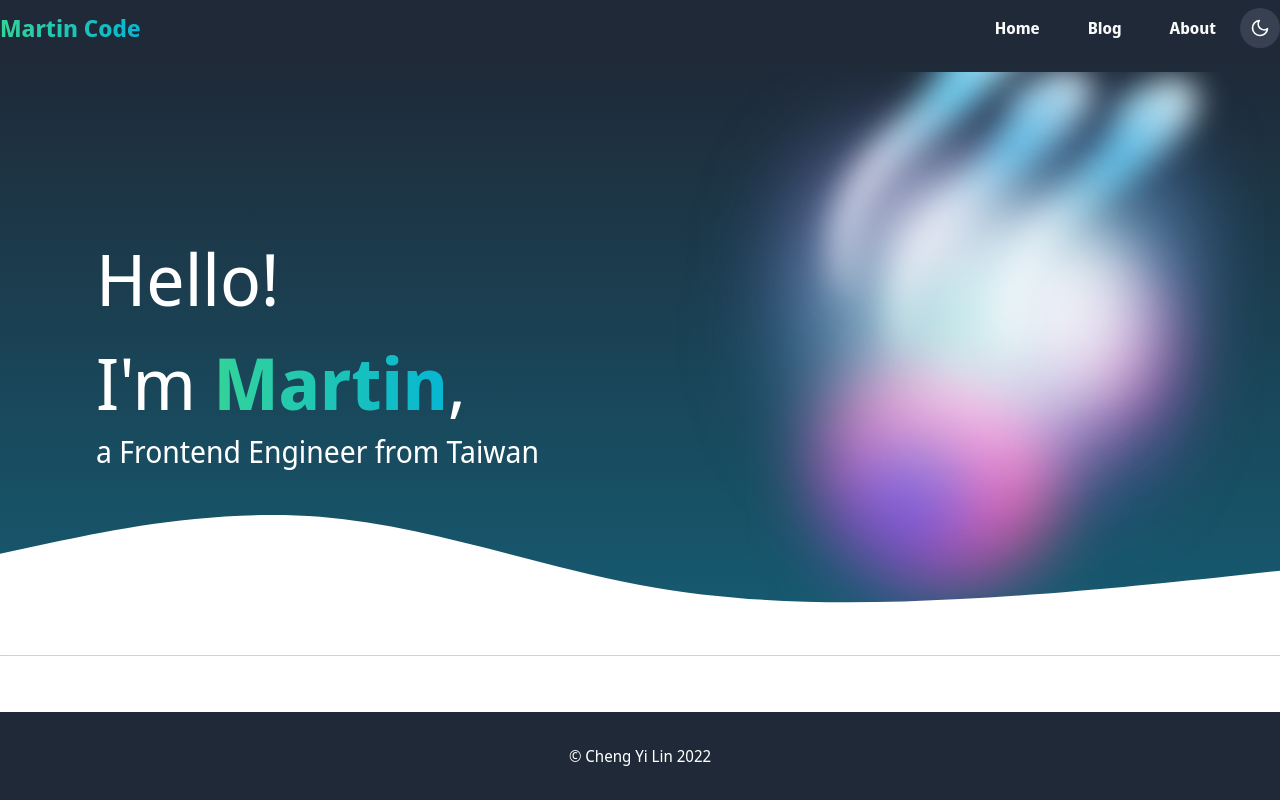
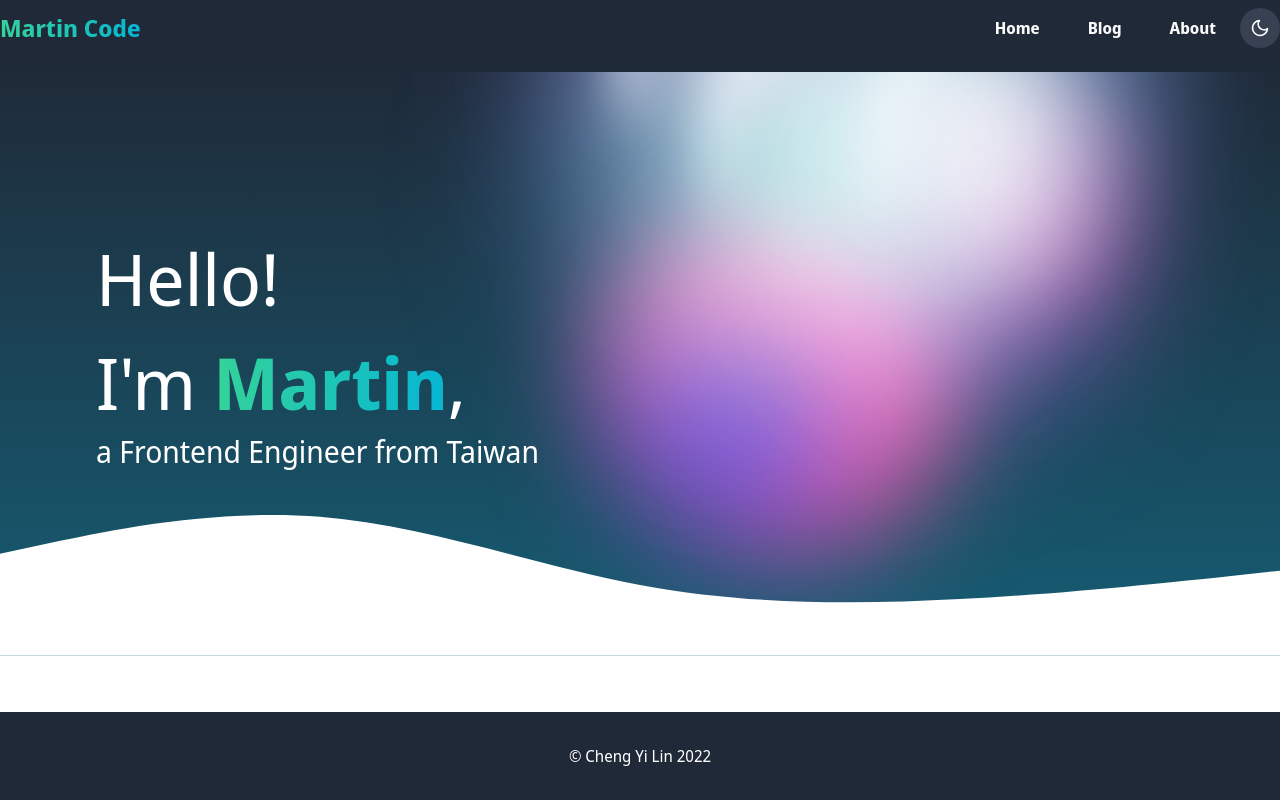
Before and after one commit to ChengYiLin/MTCode, a Next.js app: page / in a window 1280 px wide. Built offline with nearby package versions, Linux system fonts and the light colour scheme.

Commit message:
feat: Set `select-none` to whole project

```diff
--- a/src/components/layout/Layout.tsx
+++ b/src/components/layout/Layout.tsx
@@ -8,7 +8,7 @@ interface ILayout {
 
 const Layout: FC<ILayout> = ({ children }) => {
     return (
-        <div className="relative flex min-h-screen flex-col">
+        <div className="relative flex min-h-screen select-none flex-col">
             <Header />
             <main className="grow basis-full pt-14">{children}</main>
             <Footer />
--- a/src/pages/_app.tsx
+++ b/src/pages/_app.tsx
@@ -1,6 +1,6 @@
-import "../styles/globals.css";
 import type { AppProps } from "next/app";
 import Layout from "@components/layout/Layout";
+import "../styles/globals.css";
 
 function MyApp({ Component, pageProps }: AppProps) {
     return (
--- a/src/pages/index.tsx
+++ b/src/pages/index.tsx
@@ -8,8 +8,8 @@ const Home: NextPage = () => {
         <Fragment>
             {/* Who I am */}
             <div className="relative h-75vh max-h-[800px] bg-gradient-to-b from-white to-emerald-100 p-4 dark:from-gray-800 dark:to-cyan-800">
-                <div className="container mx-auto flex h-full items-center bg-contain bg-right-bottom bg-no-repeat py-32 sm:bg-hero-pattern sm:px-16">
-                    <div className="max-w-[500px] select-none">
+                <div className="container mx-auto flex h-full items-center bg-cover bg-right-bottom bg-no-repeat py-32 sm:bg-hero-pattern sm:px-16">
+                    <div className="max-w-[500px]">
                         <div className="px-4 dark:text-white">
                             <h1 className="text-6xl sm:text-7xl">
                                 <span className="mb-8 block">Hello!</span>
```
